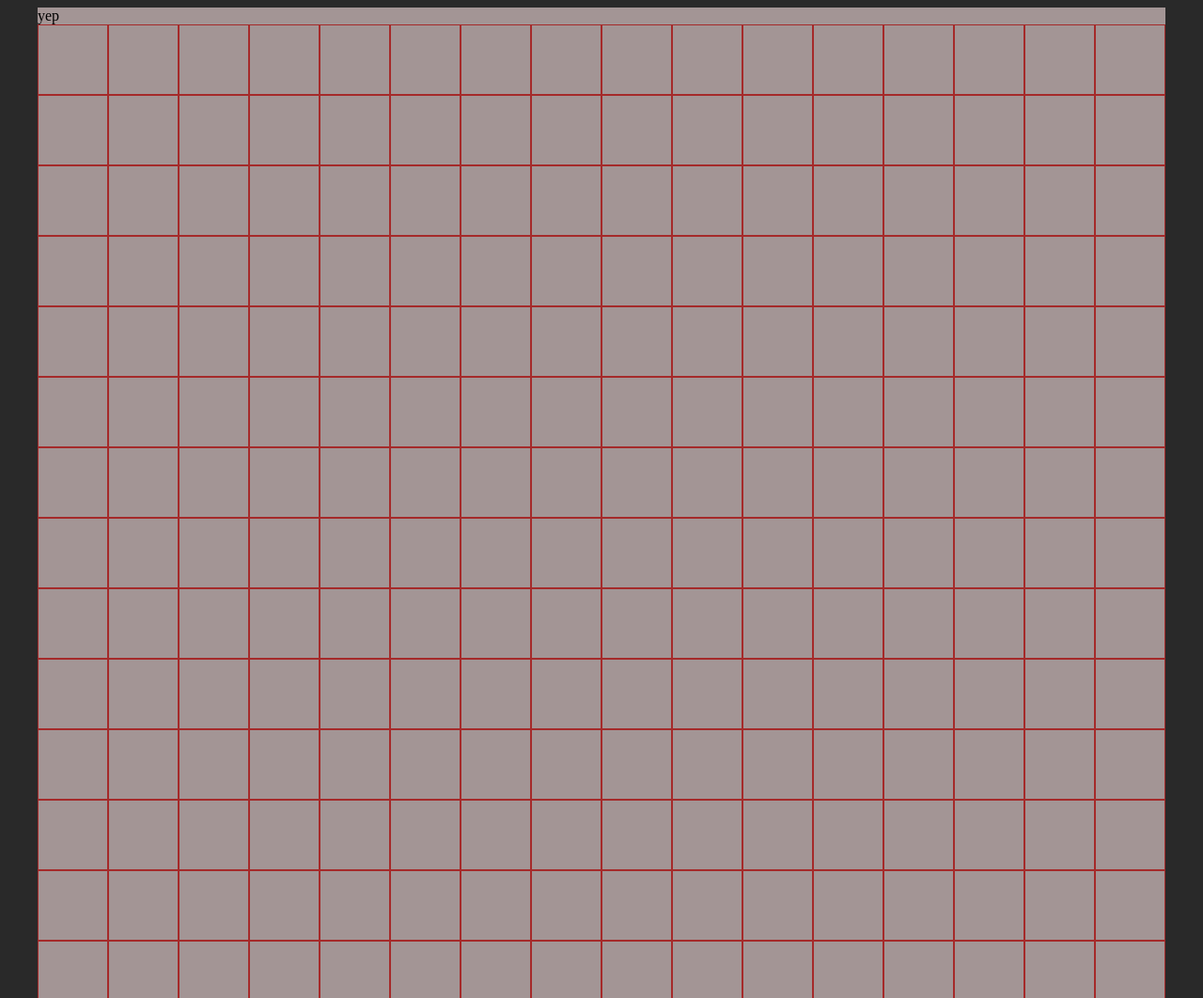
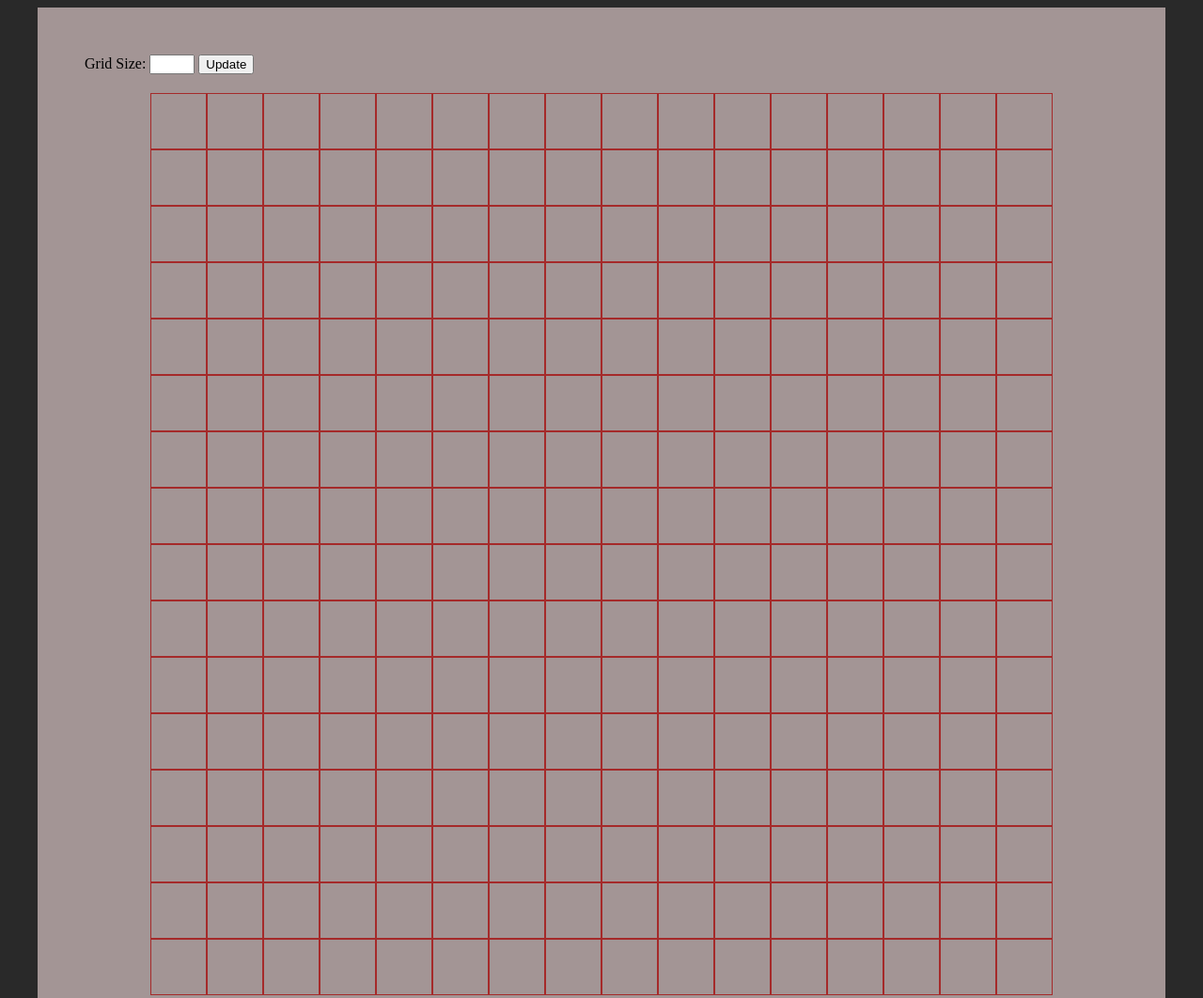
Before and after one commit to ZakhaevK/odin-etch-a-sketch, a plain HTML site: page index.html in a window 1280 px wide. Shown: the top 1062 px of the page at 94% size. Drawn offline with Linux system fonts and the light colour scheme.

Commit message:
Adjust styling, add elements for grid size

```diff
--- a/index.html
+++ b/index.html
@@ -10,7 +10,13 @@
 
 <body>
   <div class="content">
-    yep
+    <div class="menu">
+      Grid Size:
+      <input>
+    <button class="update">
+      Update
+    </button>
+  </div>
     <div class="grid-div">
     </div>
   </div>
--- a/script.js
+++ b/script.js
@@ -10,6 +10,7 @@ function randomRGBValues() {
 }
 
 function initialiseGridElements(num) {
+  num = num * num;
   for (let i = 0; i < num; i++) {
     const square = document.createElement("div");
     square.setAttribute("class", "square");
@@ -23,4 +24,4 @@ function initialiseGridElements(num) {
  }
 
 // initialise all elements 16x16 = 256
- initialiseGridElements(256);
+ initialiseGridElements(16);
--- a/style.css
+++ b/style.css
@@ -6,17 +6,29 @@ html {
   width: 1200px;
   margin: auto;
   background-color: rgb(163, 149, 149);
+  display: flex;
+  flex-direction: column;
+  align-items: flex-start;
+  gap: 20px;
+  padding: 50px;
+  box-sizing: border-box;
+}
+
+input {
+  width: 40px;
 }
 
 .grid-div {
   display: flex;
   flex-wrap: wrap;
+  width: 960px;
+  align-self: center;
 }
 
 .square {
   box-sizing: border-box;
   border: brown solid 1px;
-  height: 75px;
-  width: 75px;
+  height: 60px;
+  width: 60px;
   margin: 0;
 }
```
